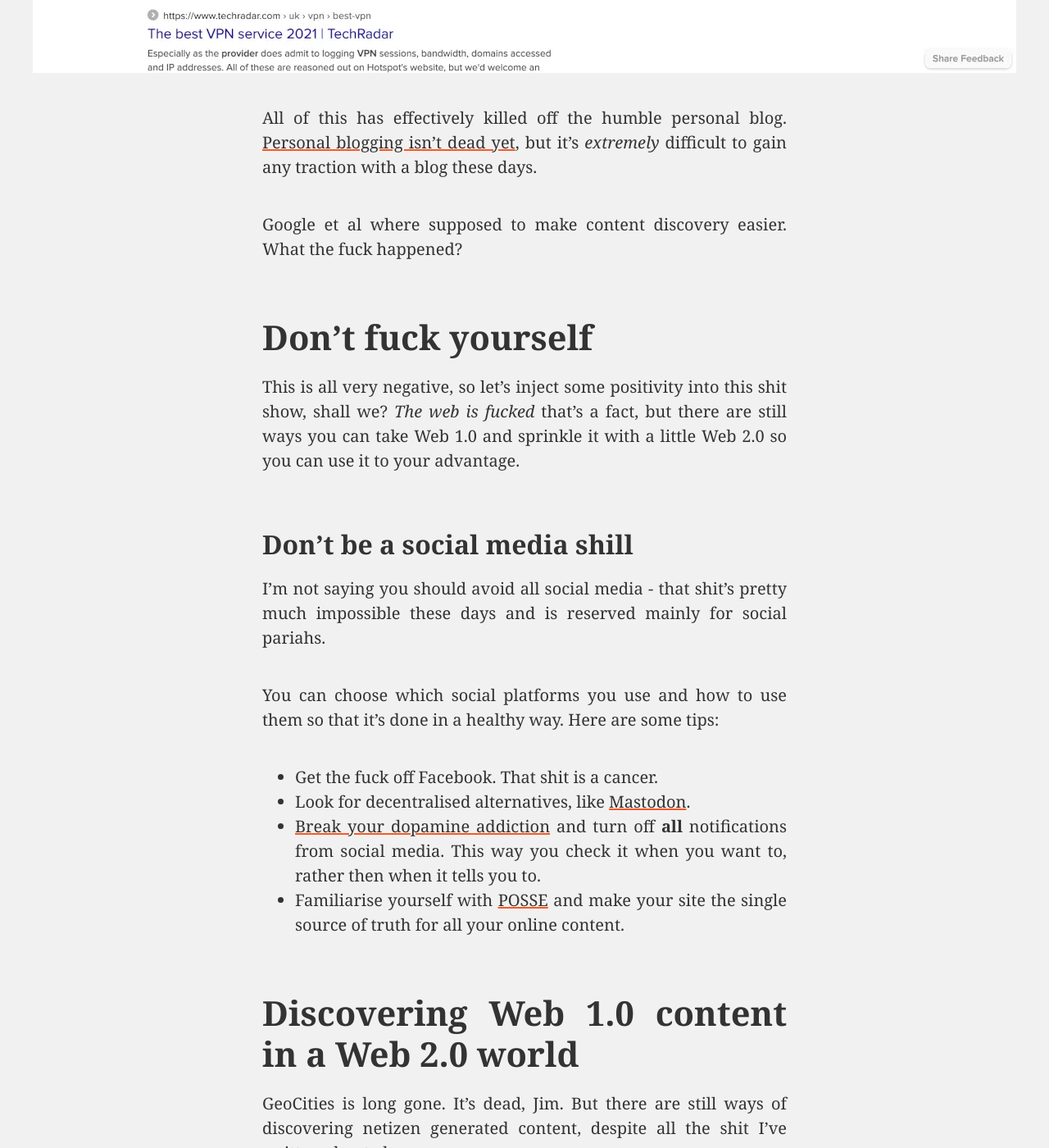
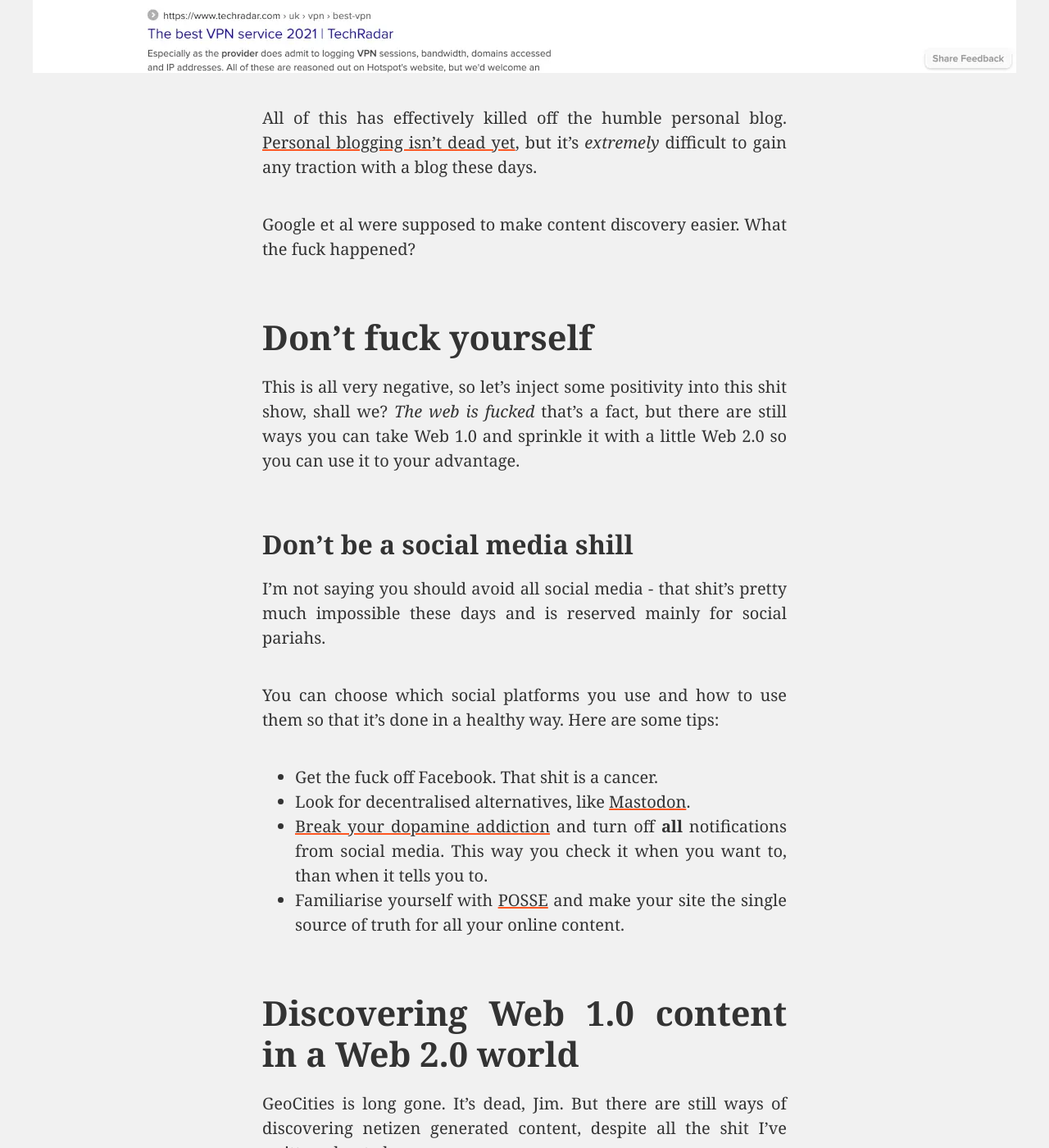
Before and after one commit to kevquirk/fuckedweb, a Jekyll site: the page built from index.md, in a window 1280 px wide and 1400 px high, scrolled down 11767 px. Shown: the whole window at 82% size. Built offline with Jekyll 4.4.1, drawn with Linux system fonts in a browser that asks for light colours; some of the changed text lies outside the part shown.

Commit message:
Typo fixes

```diff
--- a/index.md
+++ b/index.md
@@ -147,7 +147,7 @@ Yes, it's that old chestnut again. The moolah. The green. The Benjamins. Look at
 
 All of this has effectively killed off the humble personal blog. [Personal blogging isn't dead yet](https://startafuckingblog.com), but it's *extremely* difficult to gain any traction with a blog these days.
 
-Google et al where supposed to make content discovery easier. What the fuck happened?
+Google et al were supposed to make content discovery easier. What the fuck happened?
 
 ## Don't fuck yourself
 This is all very negative, so let's inject some positivity into this shit show, shall we? *The web is fucked* that's a fact, but there are still ways you can take Web 1.0 and sprinkle it with a little Web 2.0 so you can use it to your advantage.
@@ -159,7 +159,7 @@ You can choose which social platforms you use and how to use them so that it's d
 
 * Get the fuck off Facebook. That shit is a cancer.
 * Look for decentralised alternatives, like [Mastodon](https://joinmastodon.org).
-* [Break your dopamine addiction](https://sitn.hms.harvard.edu/flash/2018/dopamine-smartphones-battle-time/) and turn off **all** notifications from social media. This way you check it when you want to, rather then when it tells you to.
+* [Break your dopamine addiction](https://sitn.hms.harvard.edu/flash/2018/dopamine-smartphones-battle-time/) and turn off **all** notifications from social media. This way you check it when you want to, than when it tells you to.
 * Familiarise yourself with [POSSE](https://indieweb.org/POSSE) and make your site the single source of truth for all your online content.
 
 ## Discovering Web 1.0 content in a Web 2.0 world
@@ -174,7 +174,7 @@ Just like on GeoCities, you can spin up your own site for free, and for a mere $
 
 If you want to get *really* nostalgic, there are even pages on Neocities that are [similar to GeoCities neighbourhoods](https://districts.neocities.org/).
 
-If Neocities isn't your thing and you want to discover more modern personal blogs ([like mine](https://kevq.uk/posts)) then I got you covered there too. Sites like [Blog Surf](https://blogsurf.io/) and [Personalsit.es](https://personalsit.es/) can help you discover some great personal sites.
+If Neocities isn't your thing and you want to discover more modern personal blogs ([like mine](https://kevquirk.com)) then I got you covered there too. Sites like [Blog Surf](https://blogsurf.io/) and [Personalsit.es](https://personalsit.es/) can help you discover some great personal sites.
 
 Also look for a [blogroll](https://kevq.uk/blogroll) on personal websites you come across. If you own a website, **add a blogroll to your site**. It will help people discover content you enjoy without the need for Google's gaggle of gobshites.
 
```
Also changed, not shown: other parts of index.md (+1 -1 lines).
